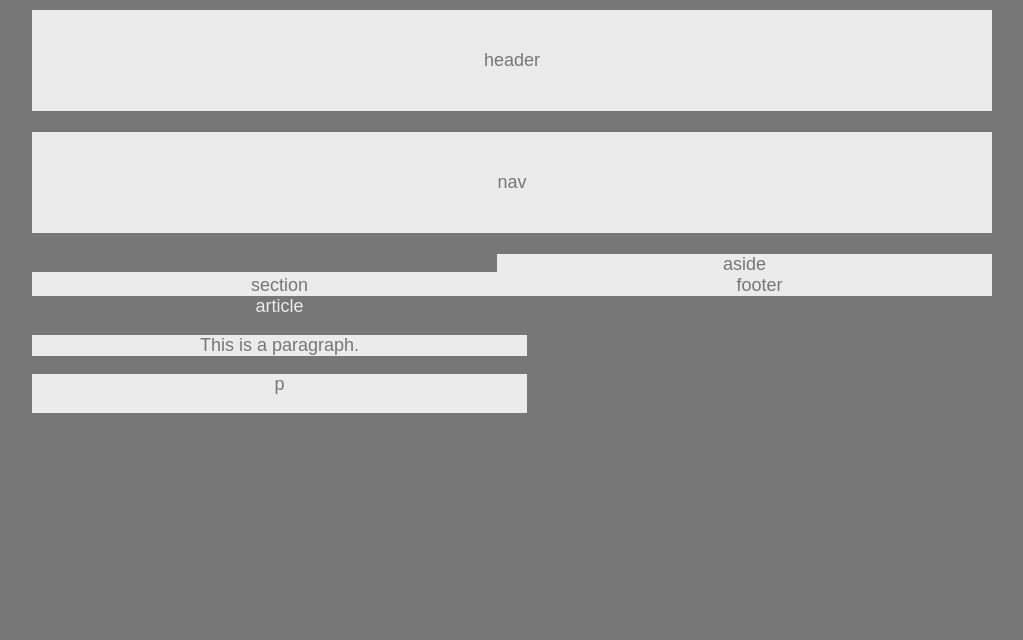
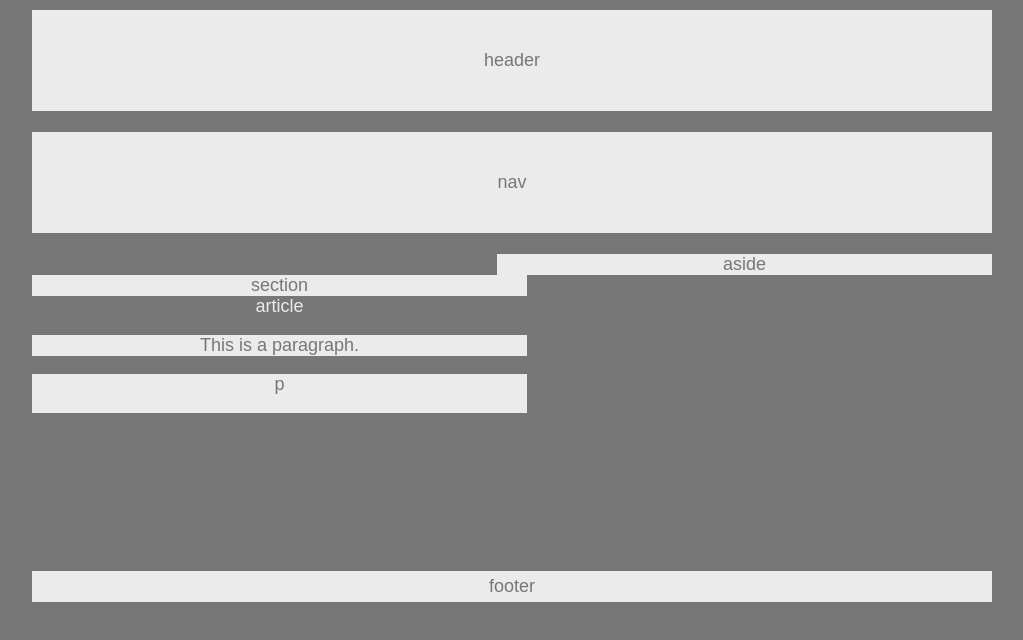
Before and after one commit to deltabear/HW-Wireframe, a plain HTML site: page index.html in a window 1280 px wide. Shown: the whole page, without its empty margins (128-1151 px from the left). Drawn offline with Linux system fonts and the light colour scheme.

Commit message:
Footer margins added, stays below other elements

```diff
--- a/style.css
+++ b/style.css
@@ -48,5 +48,8 @@
     }
 
     footer {
+        margin-top: 33%;
+        text-align: center;
         background: #ebebeb;
+        padding: 5px;
     }
```
